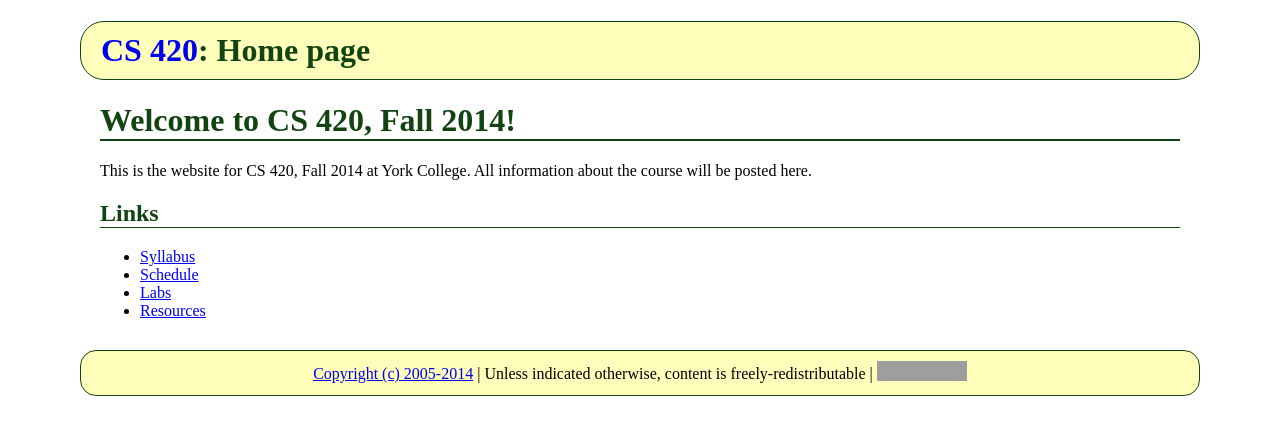
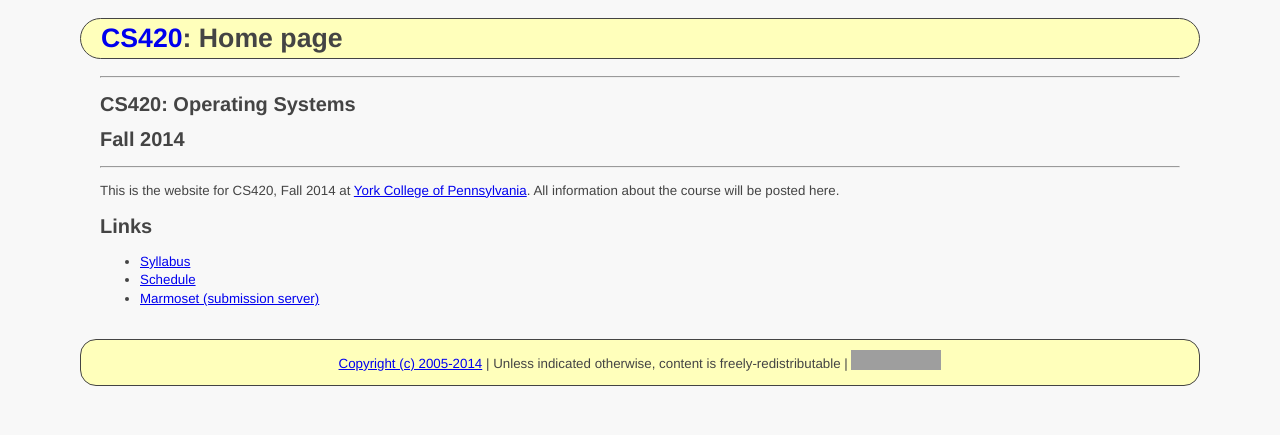
Before and after one commit to ycpcs/cs420-fall2014, a Jekyll site: the page built from index.md, in a window 1280 px wide. Shown: the top 435 px of the page. Built offline with Jekyll 4.4.1, drawn with Linux system fonts in a browser that asks for light colours; Markdown is read by kramdown in place of the engine named in the settings; grey boxes are pictures that could not be loaded.

```diff
--- a/_layouts/default.html
+++ b/_layouts/default.html
@@ -2,14 +2,14 @@
 <html>
 	<head>
 		<meta charset="utf-8" />
-		<title>CS 420 - {{ page.title }}</title>
+		<title>{{ page.course_number }} - {{ page.title }}</title>
 		<link rel="stylesheet" href="{{ site.url }}/css/cs101.css" />
 		<link rel="stylesheet" href="{{ site.url }}/css/syntax.css" />
 	</head>
 
 	<body>
 		<div class="pageheader">
-			<h1><a href="{{ site.url }}">CS 420</a>: {{ page.title }}</h1>
+			<h1><a href="{{ site.url }}">{{ page.course_number }}</a>: {{ page.title }}</h1>
 		</div>
 		<div class="content">
 		{{ content }}
--- a/css/cs101.css
+++ b/css/cs101.css
@@ -1,12 +1,21 @@
 body {
+	font:13.34px helvetica,arial,freesans,clean,sans-serif;
 	margin: 0px 80px;
+	background-color: #F8F8F8;
+	color: #444;
+	line-height:1.4em;
+}
+
+p {
+	margin:1em 0;
+	line-height:1.5em;
 }
 
 .pageheader h1 {
-	color: #141;
+/* 	color: #141; */
 	font-size: 200%;
 	background: #ffb;
-	border: 1px solid #141;
+	border: 1px solid #444;
 	border-radius: 24px;
 	padding: 10px 20px;
 }
@@ -22,17 +31,18 @@ body {
 
 .content {
 	padding: 0px 20px;
-	background: white;
+/* 	background: white; */
 }
 
 .content h1 {
-	color: #141;
-	border-bottom: 2px solid #141;
+/* 	color: #141; */
+/* 	border-bottom: 2px solid #444; */
+/* 	padding-bottom: 10px; */
 }
 
 .content h2, .content h3 {
-	color: #141;
-	border-bottom: 1px solid #141;
+/* 	color: #141; */
+/* 	border-bottom: 1px solid #444; */
 }
 
 .footer {
@@ -41,7 +51,7 @@ body {
 	padding: 10px 30px;
 	text-align: center;
 	background: #ffb;
-	border: 1px solid #141;
+	border: 1px solid #444;
 	border-radius: 16px;
 }
 
@@ -70,11 +80,22 @@ pre {
 table {
 	border: 1px solid black;
 	border-collapse: collapse;
+	font-size:inherit;
+	font:100%;
+	margin:1em;
 }
 
-tr, th, td {
-	border: 1px solid black;
-	padding: 2px 6px;
+
+th {
+	border:2px solid #bbb;
+	padding: 5px 20px;
+}
+
+tr, td {
+	border:1px solid #bbb;
+	border-left: 2px solid #bbb;
+	border-right: 2px solid #bbb;
+	padding: 5px 20px;
 }
 
 /* Minor tweak to get the CC image link to align nicely with the footer text */
--- a/index.md
+++ b/index.md
@@ -1,11 +1,15 @@
 ---
 layout: default
+course_number: CS420
 title: Home page
 ---
 
-# Welcome to CS 420, Fall 2014!
+------------------------
+##CS420: Operating Systems
+##Fall 2014
+------------------------
 
-This is the website for CS 420, Fall 2014 at York College.
+This is the website for CS420, Fall 2014 at [York College of Pennsylvania](http://www.ycp.edu).
 All information about the course will be posted here.
 
 ## Links
@@ -14,10 +18,8 @@ All information about the course will be posted here.
 <ul>
   <li><a href="syllabus.html">Syllabus</a></li>
   <li><a href="schedule.html">Schedule</a></li>
-  <li><a href="labs/index.html">Labs</a></li>
-  <li><a href="resources.html">Resources</a></li>
-<!--  <li><a href="submitting.html">Submitting labs and assignments</a></li>-->
-<!--  <li><a href="https://cs.ycp.edu/marmoset">Marmoset (submission server)</a></li>-->
+<!--  <li><a href="labs/index.html">Labs</a></li>-->
+  <li><a href="https://cs.ycp.edu/marmoset">Marmoset (submission server)</a></li>
 </ul>
 </div>
 
```
Also changed, not shown: schedule.md (added, +78 -0 lines), syllabus.md (added, +124 -0 lines), README.md.
